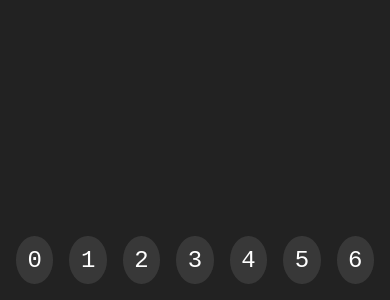
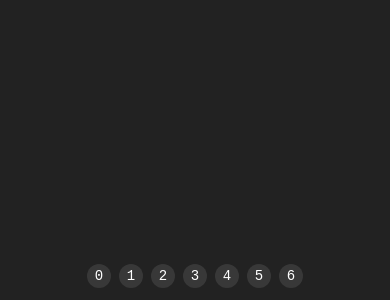
Before and after one commit to eibens/triangle, a website built with Parcel: page src/index.html in a window 390 px wide. Shown: the part 544-844 px from the top of the page. Built offline with nearby package versions, Linux system fonts and the light colour scheme.

Commit message:
Fit GUI into narrow layout

```diff
--- a/src/main.css
+++ b/src/main.css
@@ -39,6 +39,7 @@ a {
     display: flex;
     align-items: center;
     justify-content: center;
+    flex-shrink: 0;
     width: 48px;
     height: 48px;
     font-size: 24px;
@@ -59,3 +60,21 @@ a:hover {
 a.active {
     background: var(--color);
 }
+
+@media (max-width: 768px) {
+    a {
+        width: 32px;
+        height: 32px;
+        font-size: 16px;
+        margin: 4px;
+    }
+}
+
+@media (max-width: 512px) {
+    a {
+        width: 24px;
+        height: 24px;
+        font-size: 14px;
+        margin: 4px;
+    }
+}
```
